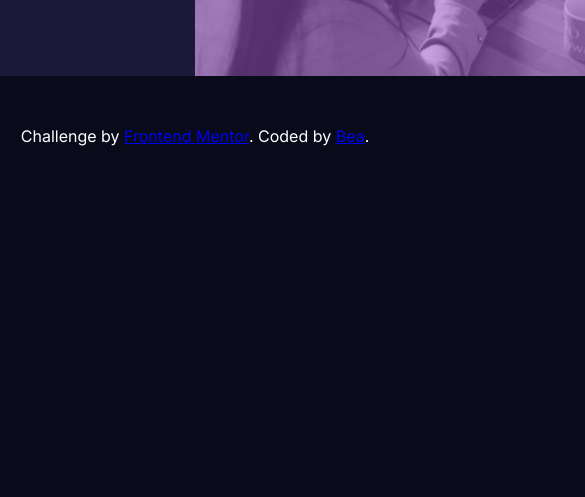
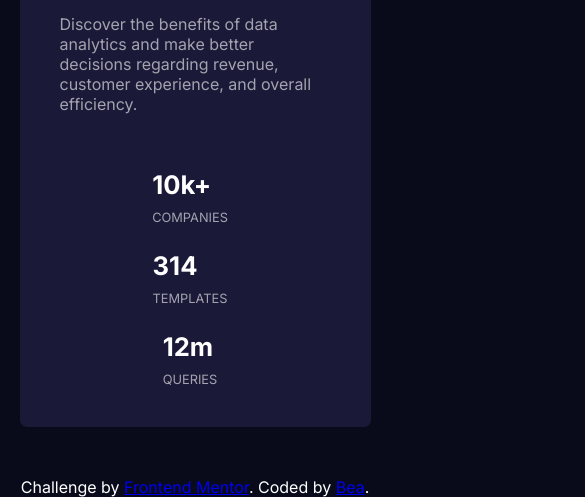
Before and after one commit to bea-jpg/stats-preview-card, a plain HTML site: page index.html in a window 390 px wide. Shown: the part 540-1037 px from the top of the page, 585 px wide, since content can reach past the window. Before the commit the page ends 844 px from the top, so only its background shows below. Drawn offline with Linux system fonts and the light colour scheme.

Commit message:
Update style.css

```diff
--- a/style.css
+++ b/style.css
@@ -24,7 +24,7 @@ body {
     background-color: var(--very-dark-blue);
     font-family: var(--font-inter);
     color: var(--white);
-    height: 100vh;
+    min-height: 100vh;
     display: flex;
     flex-direction: column;
     justify-content: center;
@@ -102,3 +102,37 @@ h1 {
     color: var(--white);
     margin: 25px 0 10px;
 }
+
+/* Mobile */
+
+@media screen and (max-width:1105px) {
+    .card {
+        flex-direction: column-reverse;
+        width: 500px;
+        margin-top: 10px;
+    }
+
+    .card img, .image {
+        border-radius: 7px 7px 0 0;
+        width: 100%;
+    }
+
+    .text {
+        width: 100%;
+    }
+}
+
+@media screen and (max-width:530px) {
+    .card {
+        width: 90%;
+    }
+
+    .text {
+        padding: 40px;
+    }
+
+    .datas {
+        flex-direction: column;
+        align-items: center;
+    }
+}
```
